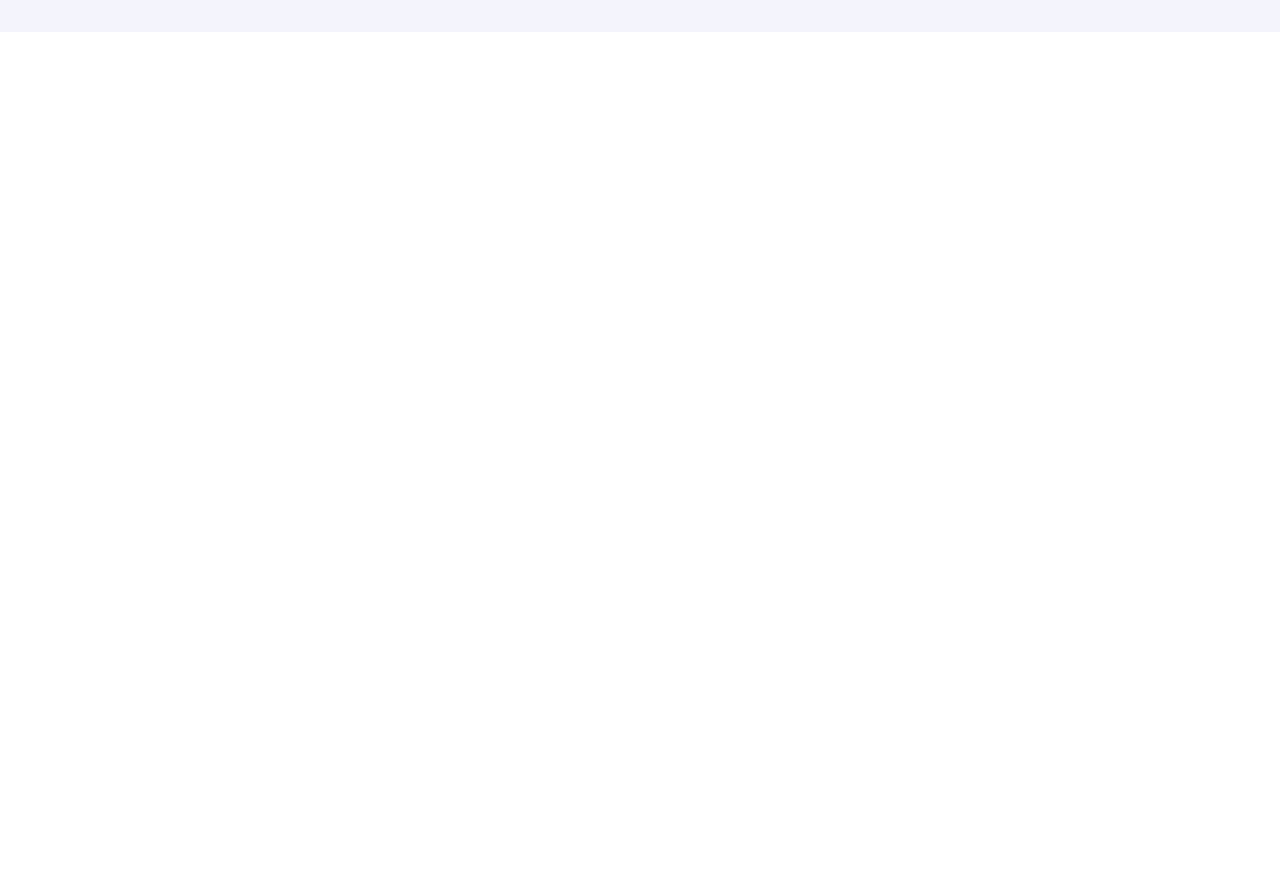
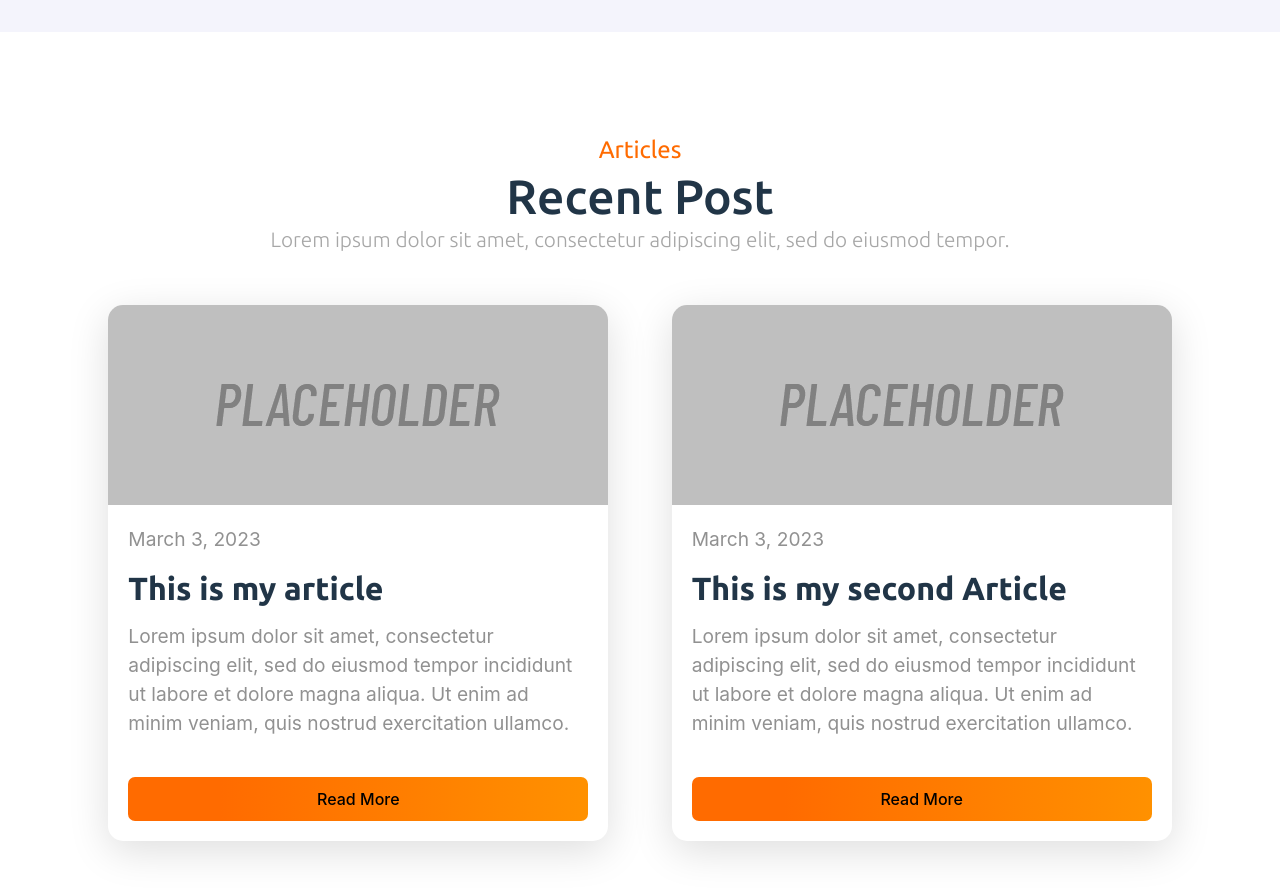
Before and after one commit to Gastti/app-foodery-client, a React (Vite) app: page / in a window 1280 px wide. Shown: the part 2360-3256 px from the top of the page. Before the commit the page ends 2392 px from the top, so only its background shows below. Built offline with nearby package versions, Linux system fonts and the light colour scheme.

Commit message:
refactor: try to make the code more readable

```diff
--- a/src/pages/Home/Home.jsx
+++ b/src/pages/Home/Home.jsx
@@ -4,6 +4,7 @@ import StepsPage from "./components/StepsPage";
 import FoodMenu from "./components/FoodMenu";
 import Headboard from "./components/Headboard";
 import Customers from "./components/Customers";
+import Articles from "./components/Articles";
 
 export default function Home({ isSmallScreen, isTabletScreen, language }) {
     return (
@@ -20,6 +21,9 @@ export default function Home({ isSmallScreen, isTabletScreen, language }) {
                 isSmallScreen={isSmallScreen}
                 language={language}
             />
+            <Articles
+                language={language}
+            />
         </>
     )
 }
--- a/src/pages/Home/HomeContent.js
+++ b/src/pages/Home/HomeContent.js
@@ -2,6 +2,7 @@ import StepOneIcon from "../../assets/images/step-one.png"
 import StepTwoIcon from "../../assets/images/step-two.png"
 import StepThreeIcon from "../../assets/images/step-three.png"
 import CustomerImage from "../../assets/images/customer_image.png";
+import PlaceholderImage from "../../assets/images/placeholder.png";
 
 export const headboardContent = {
     title: 'The most delicious <span>Food</span> and the fastest <span>Delivery</span>.',
@@ -54,3 +55,32 @@ export const CUSTOMERS_REVIEWS = [
     { name: 'Lionel Messi', message: 'Very fast, Anto loves Foodery!', occupation: 'Father and Footballer', image: CustomerImage },
     { name: 'Julian Alvarez', message: 'It has been easy to buy here', occupation: 'Footballer', image: CustomerImage }
 ]
+
+export const ARTICLES_CONTENT_EN = {
+    title: 'Articles',
+    subtitle: 'Recent Post',
+    paragraph: 'Lorem ipsum dolor sit amet, consectetur adipiscing elit, sed do eiusmod tempor.',
+}
+
+export const ARTICLES_CONTENT_ES = {
+    title: 'Blog',
+    subtitle: 'Articulos Recientes',
+    paragraph: 'Lorem ipsum dolor sit amet, consectetur adipiscing elit, sed do eiusmod tempor.',
+}
+
+export const ARTICLES_PLACEHOLDER = [
+    {
+        title: 'This is my article',
+        paragraph: 'Lorem ipsum dolor sit amet, consectetur adipiscing elit, sed do eiusmod tempor incididunt ut labore et dolore magna aliqua. Ut enim ad minim veniam, quis nostrud exercitation ullamco.',
+        date: 'March 3, 2023',
+        image: PlaceholderImage,
+        button_placeholder: 'Read More'
+    },
+    {
+        title: 'This is my second Article',
+        paragraph: 'Lorem ipsum dolor sit amet, consectetur adipiscing elit, sed do eiusmod tempor incididunt ut labore et dolore magna aliqua. Ut enim ad minim veniam, quis nostrud exercitation ullamco.',
+        date: 'March 3, 2023',
+        image: PlaceholderImage,
+        button_placeholder: 'Read More'
+    }
+]
--- a/src/pages/Home/components/FoodMenu.jsx
+++ b/src/pages/Home/components/FoodMenu.jsx
@@ -20,7 +20,7 @@ export default function FoodMenu({ isSmallScreen, isTabletScreen }) {
         if (page > totalPages) {
             setPage(1);
         } else if (page < 1) {
-            setPage(totalPages)
+            setPage(totalPages);
         }
     }, [page, currentCategory]);
 
--- a/src/pages/Home/components/FoodNavigation.jsx
+++ b/src/pages/Home/components/FoodNavigation.jsx
@@ -20,7 +20,7 @@ const NavigationButton = styled.button`
     background-color: ${props => props.primary ? "var(--c-primary)" : "#fff"};
     background: ${props => props.primary ? "linear-gradient(90deg, rgba(255,107,0,1) 5%, #ff9100 100%)" : "#fff"};
     color: ${props => props.primary ? "#fff" : "#222222"};
-    box-shadow: 0px 0px 15px #0000001f;
+    box-shadow: 0px 0px 15px #0000001a;
     border: none;
     border-radius: 10px;
     width: 55px;
--- a/src/utils/useProducts.jsx
+++ b/src/utils/useProducts.jsx
@@ -34,7 +34,6 @@ let totalProducts = [
     { name: 'Salad Number 3', price: 22, image: PizzaImage2, categoryId: 4 },
     { name: 'Salad Number 4', price: 22, image: PizzaImage2, categoryId: 4 },
 ]
-
 
 function useProducts() {
     const [products, setProducts] = React.useState(totalProducts);
```
Also changed, not shown: src/assets/images/foods/placeholder.png (deleted).
